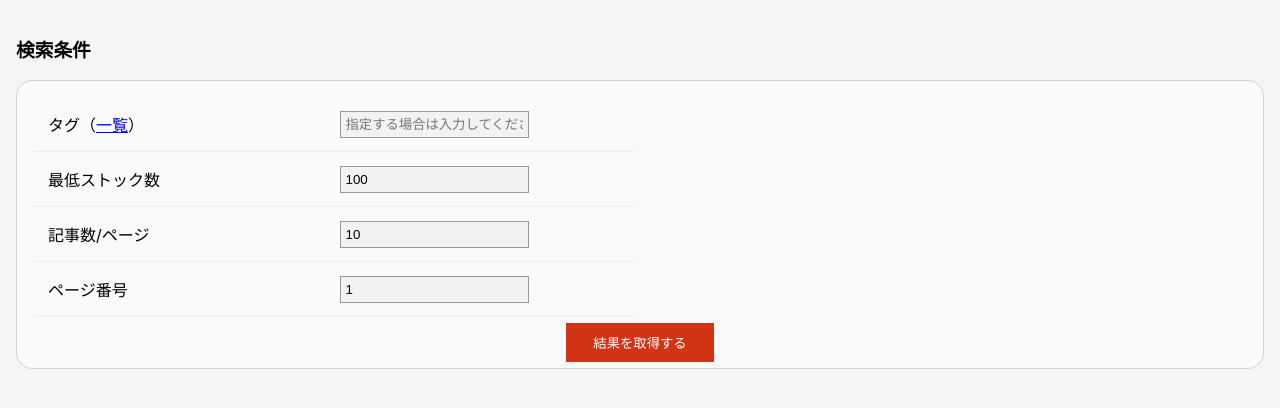
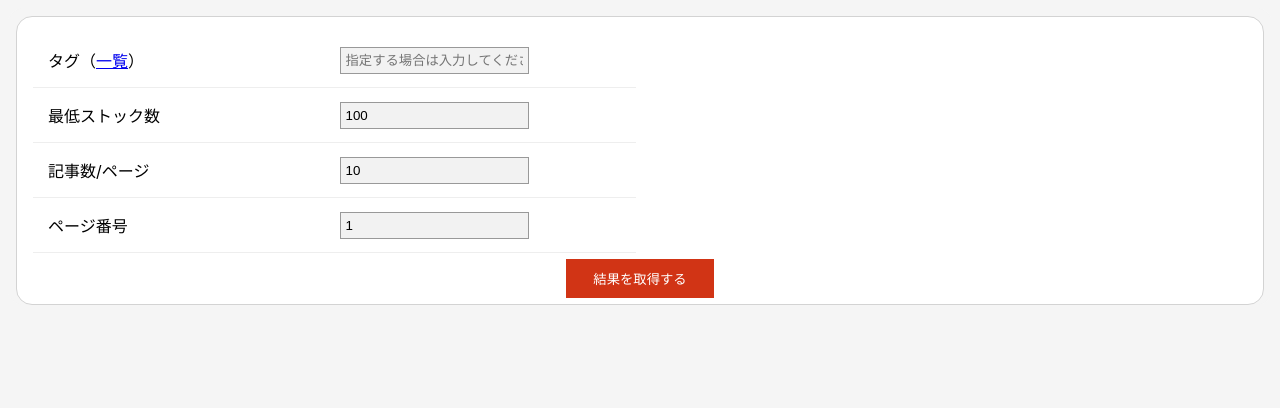
Before and after one commit to ek670/qiita-post, a React (Create React App) app: page / in a window 1280 px wide. Shown: the top 408 px of the page. Built offline with nearby package versions, Linux system fonts and the light colour scheme.

Commit message:
ui変更_見出しを削除

```diff
--- a/src/components/GetItemsInput.tsx
+++ b/src/components/GetItemsInput.tsx
@@ -19,7 +19,7 @@ export const GetItemsInput = () => {
       if (p.name !== e.target.name) continue;
 
       if (p.isNum) {
-        if (e.target.value == "") e.target.value = p.min ? p.min.toString() : "1";
+        if (e.target.value == "") e.target.value = p.min ? p.min.toString() : "0";
 
         // 最小値が存在し入力値がそれを下回っているなら最小値で上書きする
         if (p.min && parseInt(e.target.value) < (p.min || 0)) e.target.value = (p.min || 0).toString();
@@ -45,7 +45,7 @@ export const GetItemsInput = () => {
 
   return (
     <div className="block">
-      <h3 className="title">検索条件</h3>
+      {/* <h3 className="title">検索条件</h3> */}
       <div className="form">
         <table className="table">
           <tbody>
--- a/src/components/GetItemsResult.tsx
+++ b/src/components/GetItemsResult.tsx
@@ -62,9 +62,9 @@ export const GetItemsResult = () => {
 
   return (
     <div className="block">
-      <h3 className="title">検索結果</h3>
+      {/* <h3 className="title">検索結果</h3> */}
       {post.got || <div>記事を取得中です</div>}
-      {post.got && <div>{post.items.length + "件  " + post.date}</div>}
+      {/* {post.got && <div>{post.items.length + "件  " + post.date}</div>} */}
       {post.got && post.items.length == 0 && <div>検索条件に一致する記事がありませんでした</div>}
       {post.items.map((item) => (
         <div key={item.id} className="card">
--- a/src/style.css
+++ b/src/style.css
@@ -5,8 +5,8 @@ body {
 .block {
   background-color: whitesmoke;
   border-radius: 16px;
-  margin: 8px;
-  padding: 8px;
+  margin: 8px 8px 0 8px;
+  padding: 8px 8px 0 8px;
 }
 
 .title {
@@ -16,7 +16,7 @@ body {
 }
 
 .form {
-  background-color: rgb(250, 250, 250);
+  background-color: white;
   border: 1px solid lightgray;
   border-radius: 16px;
 }
@@ -77,7 +77,7 @@ button {
 .card {
   background: white;
   border-radius: 8px;
-  margin-top: 10px;
+  margin-bottom: 10px;
   box-shadow: 0 3px 4px 0 rgba(0, 0, 0, 0.5);
 }
 
@@ -112,9 +112,9 @@ button {
   margin-left: 8px;
   text-decoration: none;
   position: relative;
-  background-color: lightgray;
+  background-color: rgb(219, 233, 241);
   border-radius: 6px;
-  color: black;
+  color: lightcoral;
   padding: 0 4px;
 }
 
```
